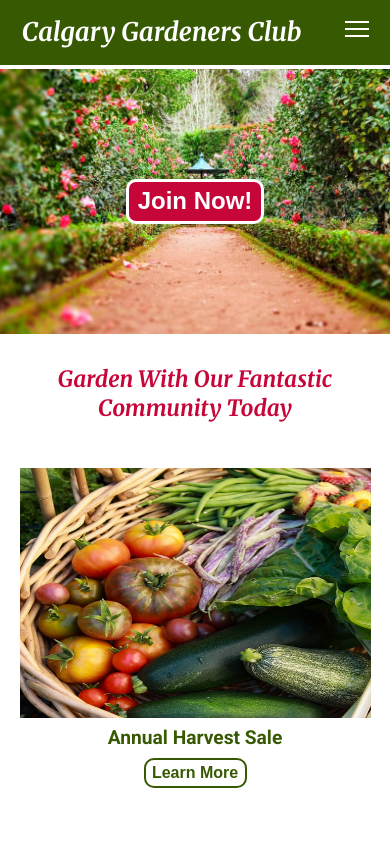
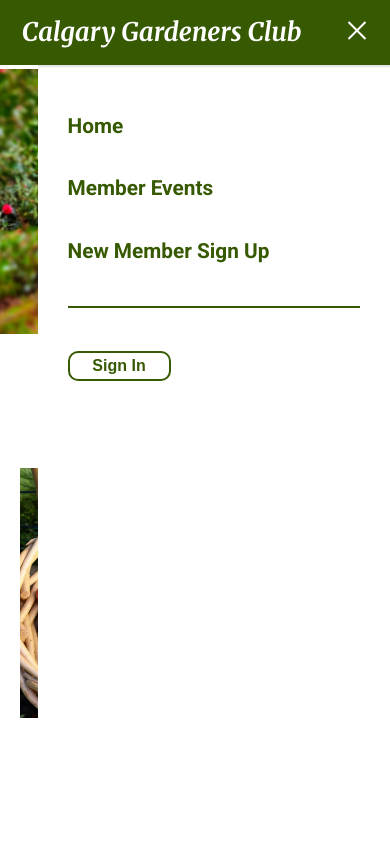
Before and after one commit to TiffanyStPierre/GardeningClub, a plain HTML site: page index.html in a window 390 px wide. Both pictures are taken after a click on the button 356 px from the left and 32 px from the top of the page. Shown: the top 844 px of the page. Drawn offline with Linux system fonts and the light colour scheme.

Commit message:
Mobile menu completed

```diff
--- a/css/style.css
+++ b/css/style.css
@@ -178,6 +178,43 @@ h1 {
     transform: rotate(-45deg) translateY(6px) translateX(-6px);
 }
 
+/*Mobile Menu*/
+
+.mobile-menu {
+    position: fixed;
+    top: 65px;
+    right: 0;
+    background-color: #ffffff;
+    width: 75%;
+    height: 100%;
+    padding: 30px;
+    box-shadow: inset 0 4px 3px -3px rgb(0 0 0 / 10%),
+        inset 0 4px 2px -2px rgb(0 0 0 / 7%);
+    transition: all 0.3s;
+}
+
+.mobile-menu ul {
+    line-height: 3;
+    margin-bottom: 15%;
+    padding-bottom: 8%;
+    border-bottom: solid 2px #365902;
+}
+
+.mobile-menu a {
+    color: #365902;
+    text-decoration: none;
+    font-weight: bold;
+    font-size: 1.3em;
+}
+
+.hidden {
+    transform: translateX(100%);
+}
+
+.no-scroll {
+    overflow: hidden;
+}
+
 .divider {
     width: 100%;
     height: 1px;
@@ -225,6 +262,25 @@ footer p {
 
     .thumbnail img {
         width: 85%;
+    }
+
+    .hamburger-middle {
+        transform: translateY(9px);
+    }
+
+    .hamburger-bottom {
+        transform: translateY(18px);
+    }
+
+    .hamburger-top,
+    .hamburger-middle,
+    .hamburger-bottom {
+    width: 30px;
+    height: 3px;
+    }
+
+    .mobile-menu {
+        top: 114px;
     }
 }
 
--- a/index.html
+++ b/index.html
@@ -44,6 +44,23 @@
                 </li>
             </ul>
         </nav>
+        <!--Mobile Menu-->
+        <div class="mobile-menu hidden" id="menu">
+            <ul>
+                <li>
+                    <a href="index.html">Home</a>
+                </li>
+                <li>
+                    <a href="events.html">Member Events</a>
+                </li>
+                <li>
+                    <a href="signup.html">New Member Sign Up</a>
+                </li>
+            </ul>
+            <div class="mobile-menu-bottom">
+                <button class="btn" id="mobile-btn">Sign In</button>
+            </div>
+        </div>
     </header>
     <section id="hero">
         <button class="btn" id="join-btn">Join Now!</button>
--- a/script.js
+++ b/script.js
@@ -0,0 +1,10 @@
+const btn = document.getElementById('menu-btn');
+const nav = document.getElementById('menu');
+
+function navToggle() {
+    btn.classList.toggle('open');
+    nav.classList.toggle('hidden');
+    document.body.classList.toggle('no-scroll');
+}
+
+btn.addEventListener('click', navToggle);
```
Also changed, not shown: events.html (+17 -0 lines), signup.html (+18 -0 lines).
